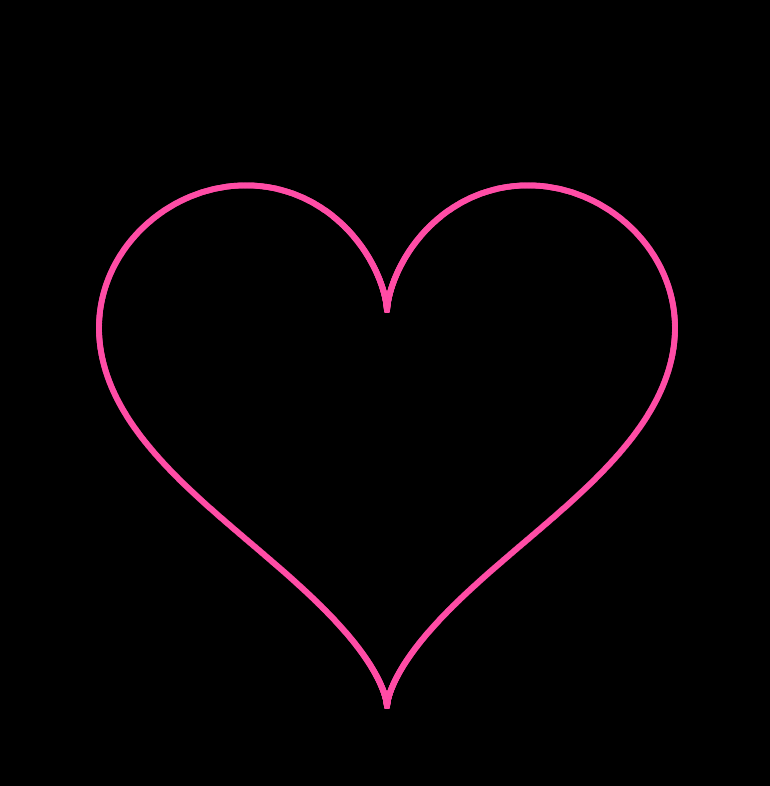
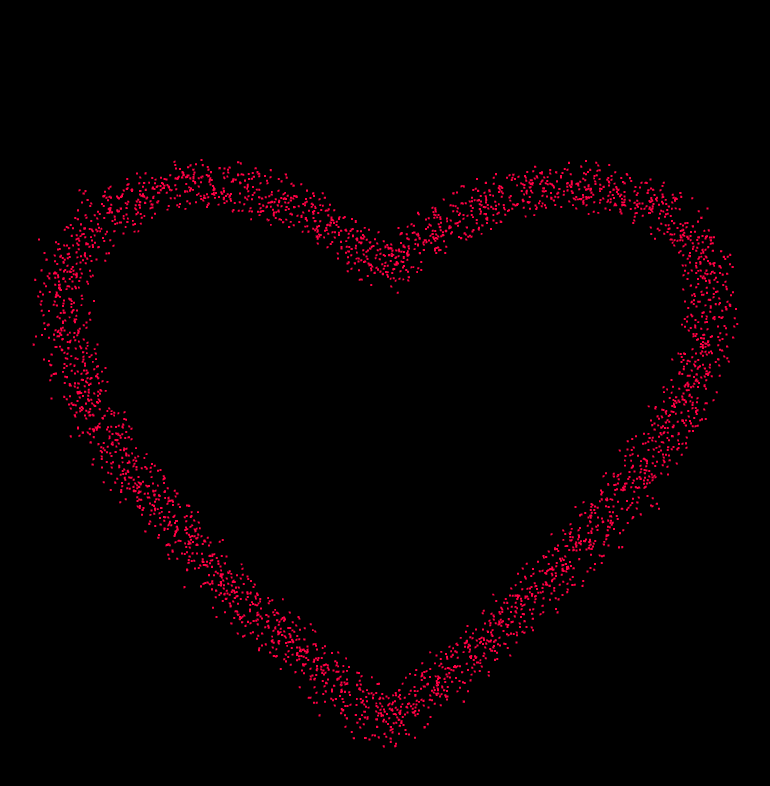
Before and after one commit to albertojmichael-glitch/brincando-com-python, a plain HTML site: page index.html in a window 1280 px wide. Shown: the whole page, without its empty margins (253-1023 px from the left). Drawn offline with nearby package versions, Linux system fonts and the light colour scheme; animation ran at ten frames a second.

Commit message:
Add files via upload

```diff
--- a/index.html
+++ b/index.html
@@ -2,19 +2,95 @@
 <html lang="pt-BR">
 <head>
     <meta charset="UTF-8">
-    <meta name="viewport" content="width=device-width, initial-scale=1.0">
     <title>Coração de Partículas</title>
-
-
-    <link rel="stylesheet" href="style.css">
+    <style>
+        body { margin: 0; overflow: hidden; background: #000; }
+        svg { display: none; }
+    </style>
 </head>
 <body>
+    <svg width="600" height="552" viewBox="0 0 600 552">
+        <path d="M300 150 C 300 150 200 50 100 100 C 0 150 50 300 300 500 C 550 300 600 150 500 100 C 400 50 300 150 300 150 Z"></path>
+    </svg>
 
+    <script src="https://cdnjs.cloudflare.com/ajax/libs/three.js/r128/three.min.js"></script>
+    <script src="https://cdnjs.cloudflare.com/ajax/libs/gsap/3.12.2/gsap.min.js"></script>
 
-    <canvas id="canvas"></canvas>
+    <script>
+        // 1. CONFIGURAÇÃO DO THREE.JS
+        const scene = new THREE.Scene();
+        const camera = new THREE.PerspectiveCamera(75, window.innerWidth / window.innerHeight, 0.1, 1000);
+        camera.position.z = 400;
 
+        const renderer = new THREE.WebGLRenderer({ antialias: true });
+        renderer.setSize(window.innerWidth, window.innerHeight);
+        document.body.appendChild(renderer.domElement);
 
-    <script src="script.js"></script>
+        // 2. CAPTURA DO SVG E PREPARAÇÃO DOS PONTOS
+        const path = document.querySelector("path");
+        const length = path.getTotalLength();
+        const vertices = [];
 
+        const geometry = new THREE.BufferGeometry();
+        const step = 0.4;
+        const positions = new Float32Array(Math.ceil(length / step) * 3);
+
+        // 3. APENAS UM LOOP: Calculando as posições originais
+        for (let i = 0; i < length; i += step) {
+            const point = path.getPointAtLength(i);
+
+            const vector = new THREE.Vector3(point.x - 300, -point.y + 250, 0);
+            vector.x += (Math.random() - 0.5) * 30;
+            vector.y += (Math.random() - 0.5) * 30;
+            vector.z += (Math.random() - 0.5) * 30;
+
+            vertices.push(vector);
+        }
+
+        // 4. A ANIMAÇÃO CORRETA DA TIMELINE
+        const tl = gsap.timeline({
+            repeat: -1,
+            yoyo: true,
+            repeatDelay: 1.5  // Espera 1.5s com o coração montado
+        });
+
+        tl.from(vertices, {
+            x: 0,
+            y: 0,
+            z: 0,
+            ease: "power2.inOut",
+            duration: 1.5,
+            stagger: {
+                amount: 2     // As partículas terminam de explodir do centro em no máximo 2s
+            }
+        });
+
+        // 5. APLICANDO O MATERIAL E COLOCANDO NA TELA
+        geometry.setAttribute('position', new THREE.BufferAttribute(positions, 3));
+        const material = new THREE.PointsMaterial({ color: 0xff0044, size: 2 });
+        const particles = new THREE.Points(geometry, material);
+        scene.add(particles);
+
+        function animate() {
+            requestAnimationFrame(animate);
+
+            const positionAttribute = geometry.attributes.position;
+            for(let i = 0; i < vertices.length; i++) {
+                positionAttribute.setXYZ(i, vertices[i].x, vertices[i].y, vertices[i].z);
+            }
+            positionAttribute.needsUpdate = true;
+
+            renderer.render(scene, camera);
+        }
+
+        animate();
+
+        // 6. AJUSTE RESPONSIVO
+        window.addEventListener('resize', () => {
+            camera.aspect = window.innerWidth / window.innerHeight;
+            camera.updateProjectionMatrix();
+            renderer.setSize(window.innerWidth, window.innerHeight);
+        });
+    </script>
 </body>
 </html>
```
Also changed, not shown: gay.js (added, +81 -0 lines).
